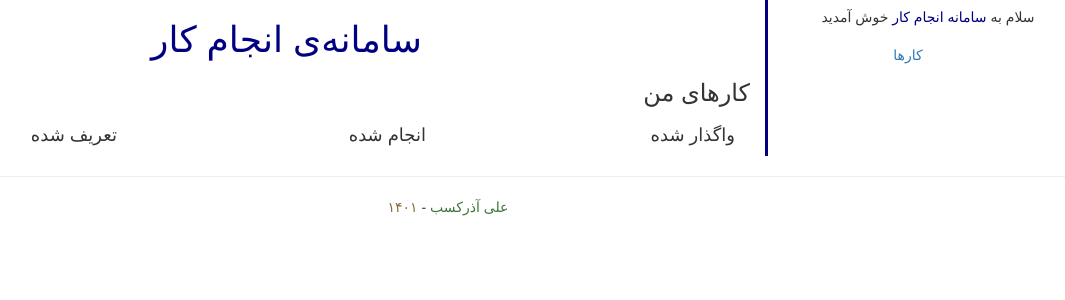
After one commit to Azarkasb/TMS, a Django app: page /panel/ in a window 1280 px wide. The commit adds this page. Shown: the top 300 px of the page, without its empty margins (192-1257 px from the left). Run offline with Django 4.2, Linux system fonts and the light colour scheme; some libraries are stand-ins or nearby versions.

Commit message:
new panel for employer

```diff
--- a/core/urls.py
+++ b/core/urls.py
@@ -21,5 +21,6 @@ from tasks.views import index
 urlpatterns = [
     path("admin/", admin.site.urls),
     path("tasks/", include("tasks.urls")),
+    path("panel/", include("panel.urls")),
     path("", index, name="index"),
 ]
--- /dev/null
+++ b/panel/templates/employer_tasks.html
@@ -0,0 +1,21 @@
+{% extends "base.html" %}
+
+
+
+{% block content %}
+<div>
+    <h3> کارهای من </h3>
+</div>
+
+<div class="col-md-4">
+    <h4>تعریف شده</h4>
+</div>
+
+<div class="col-md-4">
+    <h4>انجام شده</h4>
+</div>
+
+<div class="col-md-4">
+    <h4>واگذار شده</h4>
+</div>
+{% endblock %}
--- /dev/null
+++ b/panel/urls.py
@@ -0,0 +1,6 @@
+from django.urls import path
+from panel import views
+
+urlpatterns = [
+    path("", views.EmployerPanel.as_view(), name='employer_panel')
+]
--- a/panel/views.py
+++ b/panel/views.py
@@ -1,3 +1,9 @@
 from django.shortcuts import render
+from django.views.generic import TemplateView
 
-# Create your views here.
+class EmployerPanel(TemplateView):
+    template_name = 'employer_tasks.html'
+
+    def get_context_data(self, **kwargs):
+        context = super().get_context_data(**kwargs)
+        return context
--- a/tasks/templates/base.html
+++ b/tasks/templates/base.html
@@ -30,6 +30,12 @@
                     <li><a href="{% url 'tasks:logout' %}">خروج</a></li>
                 {% endif %}
                 <li id="home"><a href="{% url 'index' %}">کارها</a></li>
+                {% if user.is_authenticated and user.is_employer %}
+                    <li><a href="{% url 'tasks:new-task' %}">افزودن کار</a></li>
+                {% endif %}
+                {% if user.is_authenticated and user.is_employer %}
+                    <li><a href="{% url 'employer_panel' %}">کارهای من</a></li>
+                {% endif %}
                 {% block navigation %}{% endblock %}
             </ul>
         </div>
--- a/tasks/templates/index.html
+++ b/tasks/templates/index.html
@@ -51,9 +51,6 @@
 
 
 {% block navigation %}
-    {% if user.is_authenticated and user.is_employer %}
-        <li><a href="{% url 'tasks:new-task' %}">افزودن کار</a></li>
-    {% endif %}
     {% if not user.is_authenticated %}
         <h3> ورود </h3>
         <form action="{% url 'tasks:login' %}" method="post">
--- a/tasks/templates/new_task.html
+++ b/tasks/templates/new_task.html
@@ -44,8 +44,3 @@
     </form>
 </div>
 {% endblock %}
-
-
-{% block navigation %}
-    <li class="active" ><a href="{% url 'tasks:new-task' %}">افزودن کار</a></li>
-{% endblock %}
```
